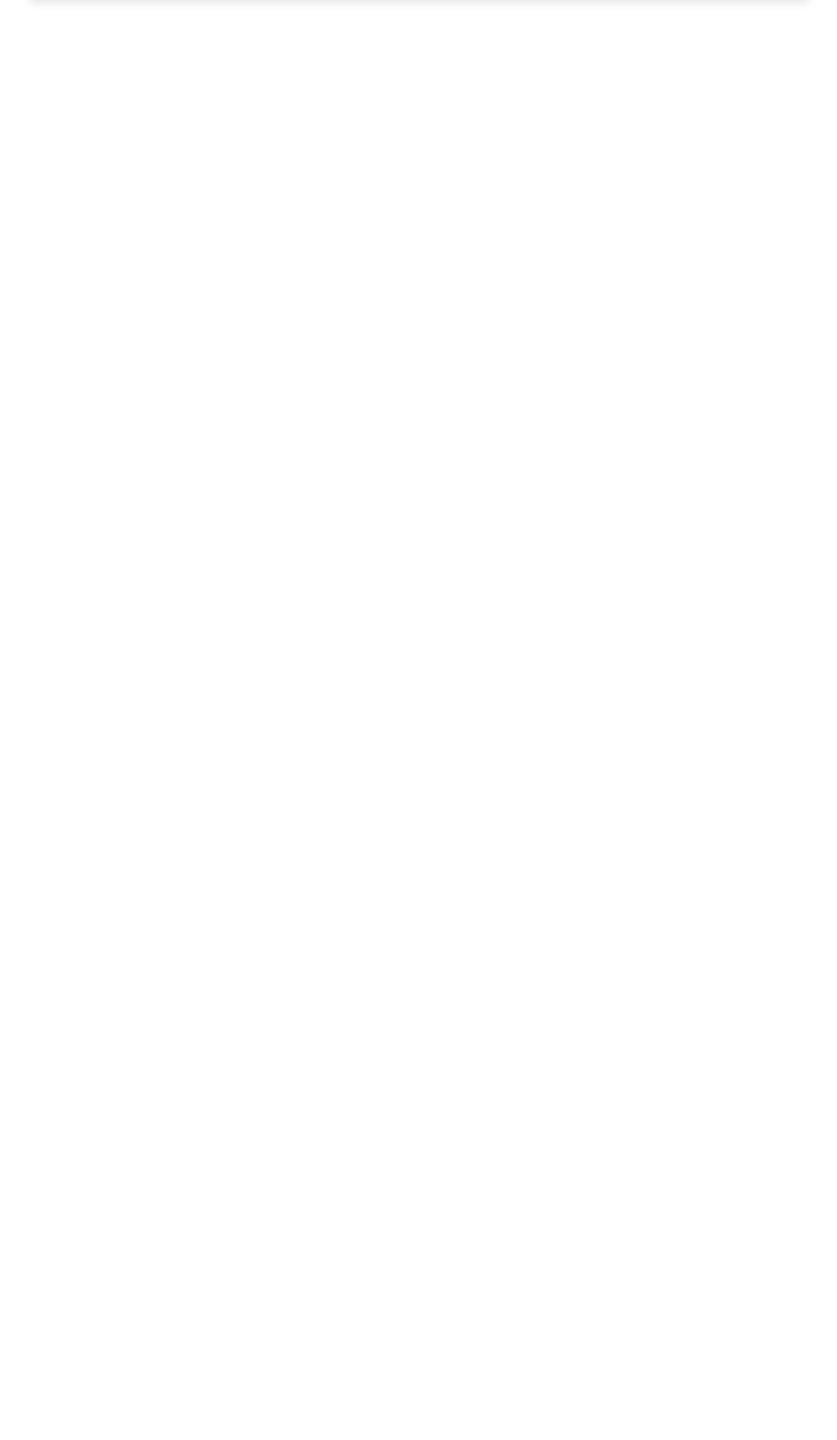
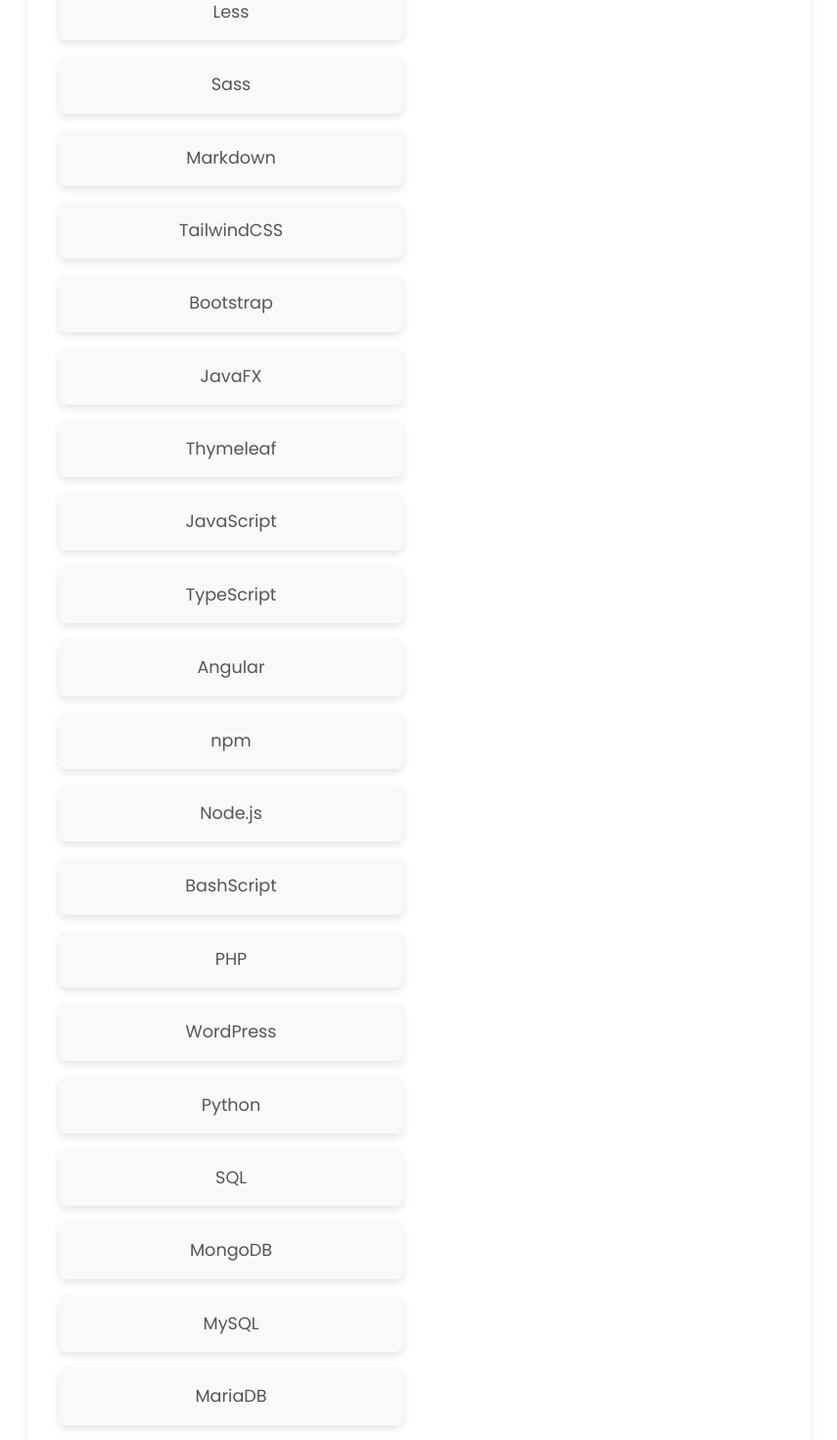
Before and after one commit to Aitooor/Portfolio, an Angular app: page /about in a window 1280 px wide. Shown: the part 900-2370 px from the top of the page at 98% size, without its empty margins (212-1067 px from the left). Before the commit the page ends 963 px from the top, so only its background shows below. Built offline with nearby package versions, Linux system fonts and the light colour scheme.

Commit message:
feat: added more skills

```diff
--- a/src/app/about/about.component.ts
+++ b/src/app/about/about.component.ts
@@ -11,6 +11,33 @@
   styleUrls: ['./about.component.css']
 })
 export class AboutComponent {
-  skills: string[] = ['JavaScript', 'TypeScript', 'Angular', 'CSS', 'HTML'];
+  skills: string[] = [
+    'Java', 'Kotlin', 'Spring',
+    'HTML5', 'CSS3', 'Less',
+    'Sass', 'Markdown', 'TailwindCSS',
+    'Bootstrap', 'JavaFX', 'Thymeleaf',
+    'JavaScript', 'TypeScript', 'Angular',
+    'npm', 'Node.js', 'BashScript',
+    'PHP', 'WordPress', 'Python',
+    'SQL', 'MongoDB', 'MySQL',
+    'MariaDB', 'SQLite', 'Redis',
+    'Git', 'Github Actions', 'Gradle',
+    'Maven', 'Hibernate', 'YAML',
+    'JSON', 'GSON', 'Linux',
+    'Windows', 'MacOS', 'Ubuntu',
+    'Debian', 'CentOS', 'Linux Mint',
+    'Android', 'iOS', 'Adobe',
+    'Photoshop', 'Illustrator', 'InDesign',
+    'Aseprite', 'Blender', 'Cinema 4D',
+    'OVH', 'AWS', 'DigitalOcean',
+    'Github Pages', 'Oracle', 'Vercel',
+    'Github', 'Gitlab', 'Android Studio',
+    'IntelliJ IDEA', 'WebStorm', 'Visual Studio Code',
+    'Eclipse', 'Fleet', 'Sublime Text',
+    'Notepad++', 'XCODE', 'Postman',
+    'Cloudflare', 'Gitbook', 'Apache',
+    'Nginx', 'Docker', 'Trello',
+    'Notion', 'Github Copilot', 'Dependabot'
+  ];
   hobbies: string[] = ['Reading', 'Traveling', 'Coding', 'Gaming'];
 }
```
